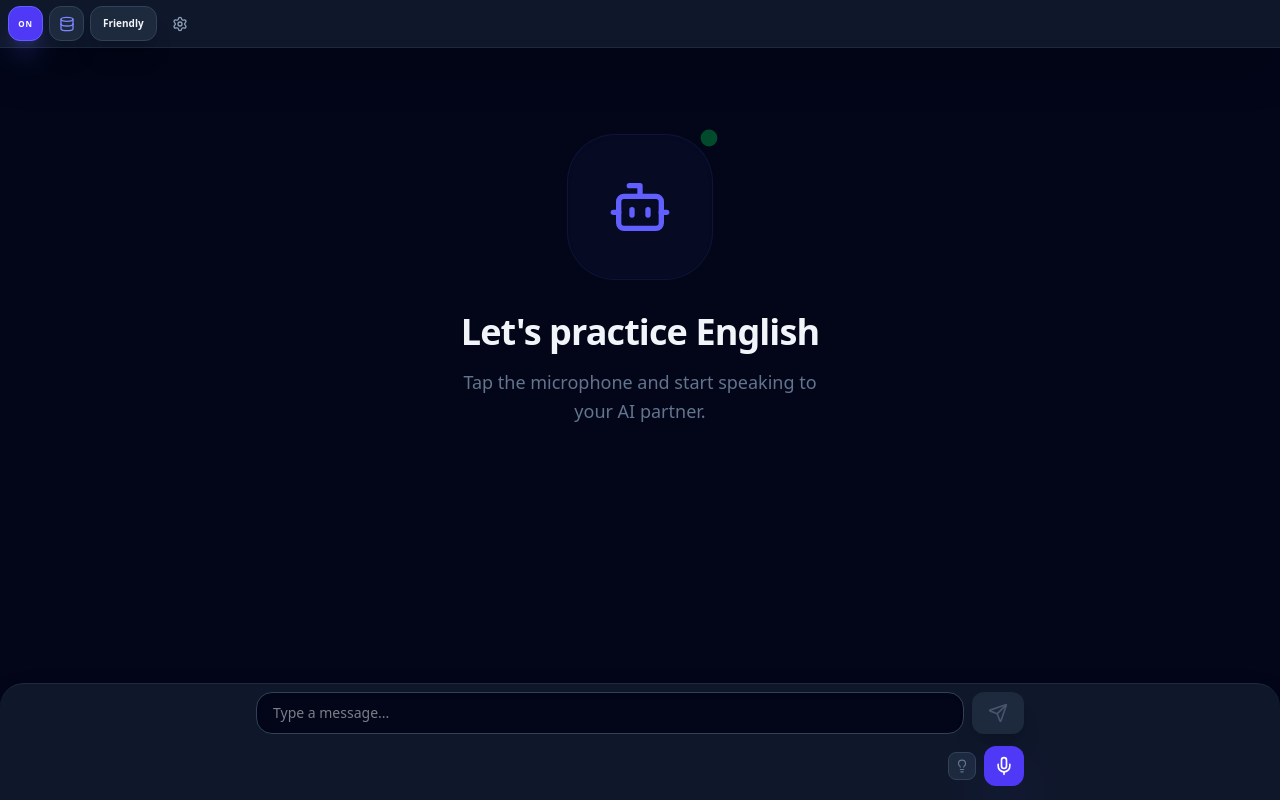
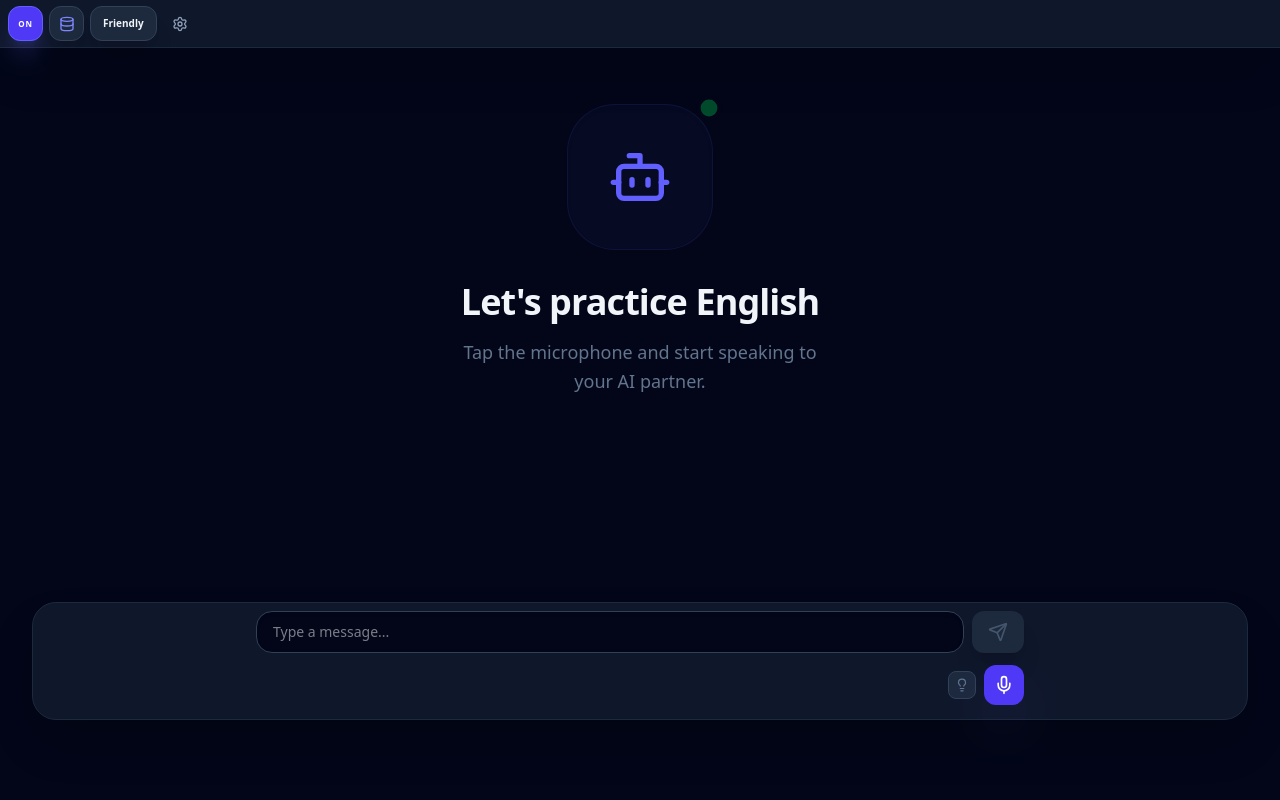
Before and after one commit to larry610413-beep/Just-speak, a React (Vite) app: page / in a window 1280 px wide. Built offline with nearby package versions, Linux system fonts and the light colour scheme.

Commit message:
layout: move footer into scrollable content for facebook-style scrolling

```diff
--- a/src/App.tsx
+++ b/src/App.tsx
@@ -1195,7 +1195,7 @@ export default function App() {
               </motion.div>
             ))}
           </AnimatePresence>
-          <div ref={messagesEndRef} />
+          <div className="h-2" />
         </div>
 
         {/* Floating Add to DB Button */}
@@ -1247,10 +1247,11 @@ export default function App() {
             </motion.div>
           )}
         </AnimatePresence>
-      </main>
 
-      {/* Voice Control Area */}
-      <footer className="flex-none p-2 px-3 bg-slate-900 border-t border-slate-800 shadow-2xl rounded-t-3xl z-20">
+        <div ref={messagesEndRef} className="h-8 md:h-12" />
+
+        {/* Voice Control Area (Now inside scrollable content) */}
+        <footer className="mt-8 mb-12 p-2 px-3 bg-slate-900 shadow-2xl rounded-3xl border border-slate-800">
           <div className="max-w-3xl mx-auto flex flex-col items-center gap-1.5">
             {/* Text Input Row */}
             <div className="w-full flex justify-center relative">
@@ -1339,6 +1340,7 @@ export default function App() {
             </div>
           </div>
         </footer>
+      </main>
     </div>
   );
 }
```
Lines whose indentation alone changed are shown as unchanged.
